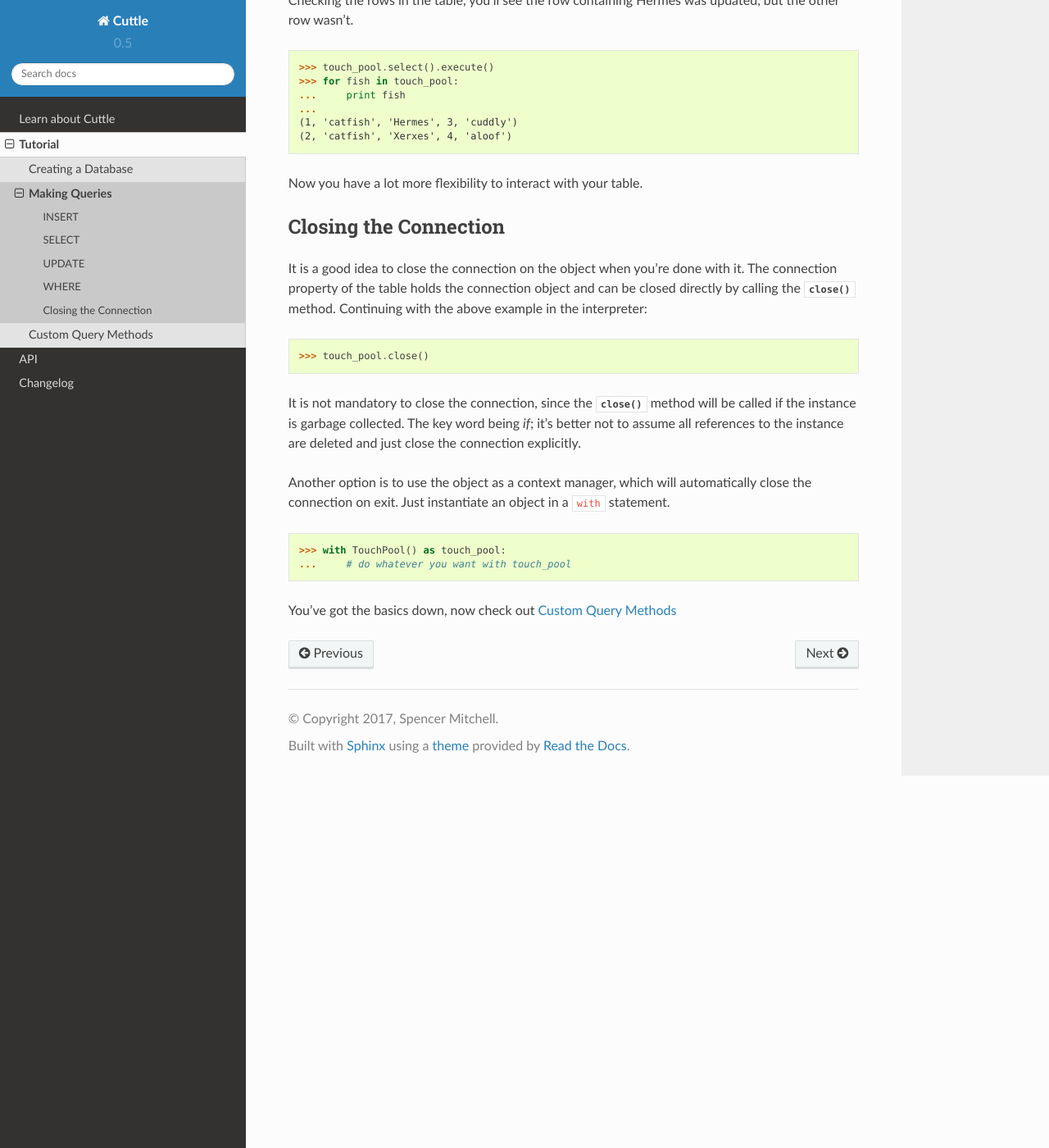
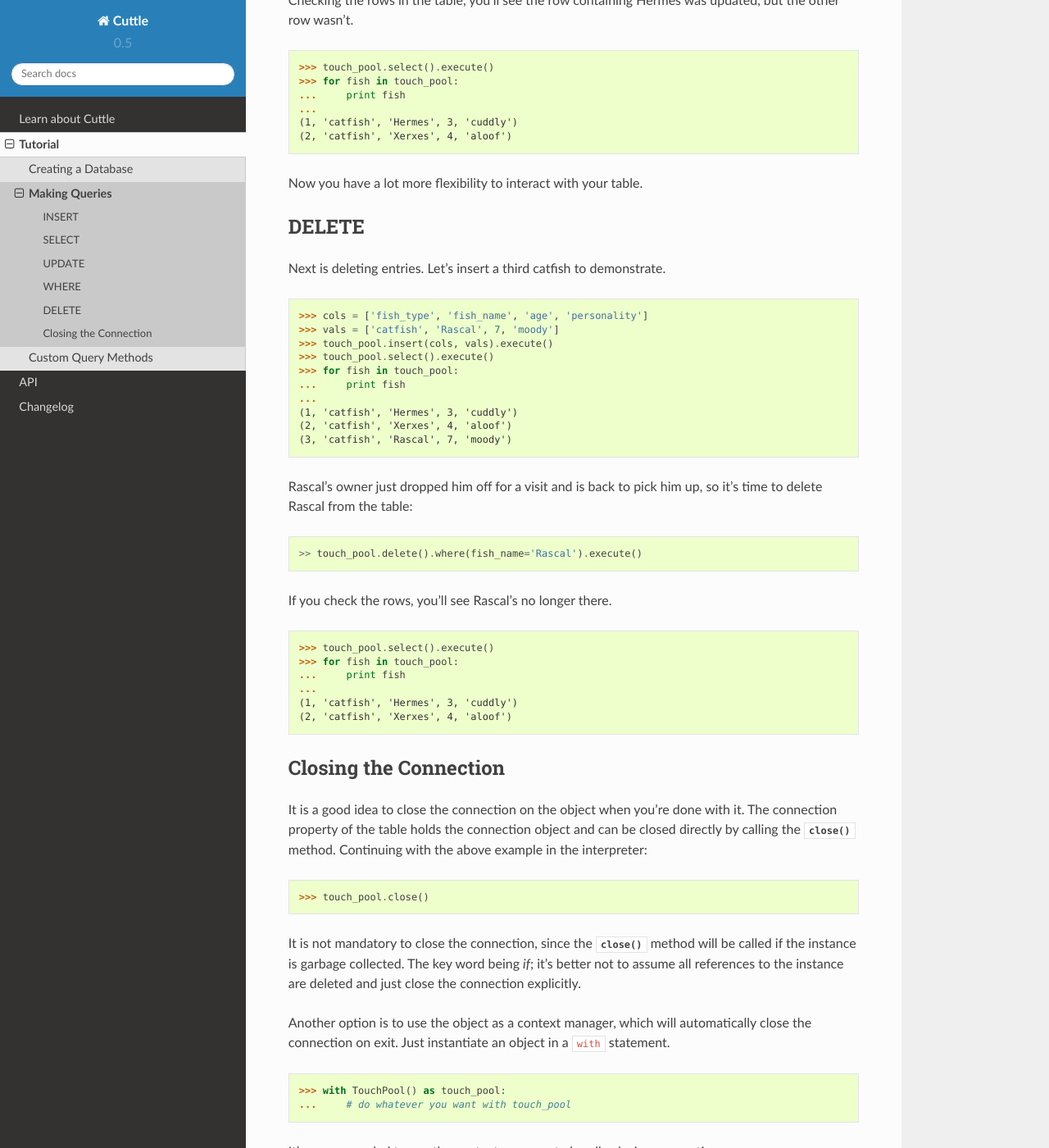
Before and after one commit to smitchell556/cuttle, a Sphinx documentation site: the page built from docs/queries.rst, in a window 1280 px wide and 1400 px high, scrolled down 2154 px. Shown: the whole window at 82% size. Built offline with Sphinx 7.4.7 and the Read the Docs theme 2.0.0, drawn with Linux system fonts in a browser that asks for light colours; some of the changed text lies outside the part shown.

Commit message:
update tutorial (resolve #27, resolve #25)

```diff
--- a/CHANGELOG.rst
+++ b/CHANGELOG.rst
@@ -8,6 +8,8 @@ Version 0.5.0
 -------------
 
 Minor release, unreleased
+
+- Close pre-existing cursor (if exists) in :func:`~cuttle.model.Model.execute`.
 
 Version 0.4.0
 -------------
--- a/docs/extend_model.rst
+++ b/docs/extend_model.rst
@@ -36,8 +36,8 @@ Now add the following method to that class so that it looks like this::
           if order not in ['ASC', 'DESC']:
               raise ValueError('{} is not a proper keyword'.format(order))
 
-          # Convert column names in kwargs to lowercase since the columns in
-          # the table are converted to lowercase when the database is created.
+          # Convert column name to lowercase since the column(s) in the table
+          # are converted to lowercase when the database is created.
           column = self.columns_lower(column)[0]
 
           # Check columns are valid to prevent SQL injection.
--- a/docs/queries.rst
+++ b/docs/queries.rst
@@ -101,6 +101,36 @@ updated, but the other row wasn't. ::
 
 Now you have a lot more flexibility to interact with your table.
 
+DELETE
+------
+
+Next is deleting entries. Let's insert a third catfish to demonstrate. ::
+
+  >>> cols = ['fish_type', 'fish_name', 'age', 'personality']
+  >>> vals = ['catfish', 'Rascal', 7, 'moody']
+  >>> touch_pool.insert(cols, vals).execute()
+  >>> touch_pool.select().execute()
+  >>> for fish in touch_pool:
+  ...     print fish
+  ...
+  (1, 'catfish', 'Hermes', 3, 'cuddly')
+  (2, 'catfish', 'Xerxes', 4, 'aloof')
+  (3, 'catfish', 'Rascal', 7, 'moody')
+
+Rascal's owner just dropped him off for a visit and is back to pick him up, so
+it's time to delete Rascal from the table::
+
+  >> touch_pool.delete().where(fish_name='Rascal').execute()
+
+If you check the rows, you'll see Rascal's no longer there. ::
+
+  >>> touch_pool.select().execute()
+  >>> for fish in touch_pool:
+  ...     print fish
+  ...
+  (1, 'catfish', 'Hermes', 3, 'cuddly')
+  (2, 'catfish', 'Xerxes', 4, 'aloof')
+
 Closing the Connection
 ----------------------
 
@@ -123,4 +153,6 @@ automatically close the connection on exit. Just instantiate an object in a
   >>> with TouchPool() as touch_pool:
   ...     # do whatever you want with touch_pool
 
+It's recommended to use the context manager to handle closing connections.
+
 You've got the basics down, now check out :doc:`extend_model`
```
